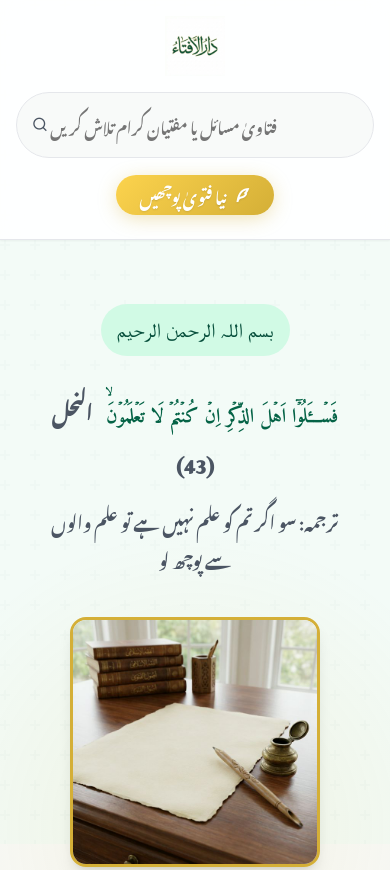
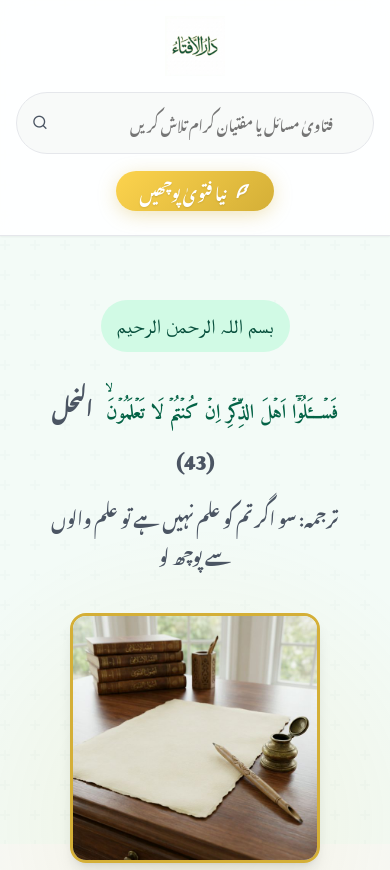
Before and after one commit to zain-ul-abideen-abbasi2024/dar-ul-ifta, a website: page index.html in a window 390 px wide. Shown: the top 870 px of the page. Drawn offline with nearby package versions, Linux system fonts and the light colour scheme; a web font is replaced by a local one.

Commit message:
Fix search bar placeholder text cut off on mobile

```diff
--- a/style.css
+++ b/style.css
@@ -977,4 +977,13 @@ h4,
     .hero-buttons {
         width: 100%;
     }
+
+    .search-bar {
+        padding-inline-end: 2.5rem;
+        padding-inline-start: 1rem;
+        font-size: 0.85rem;
+        text-overflow: ellipsis;
+        white-space: nowrap;
+        overflow: hidden;
+    }
 }
```
